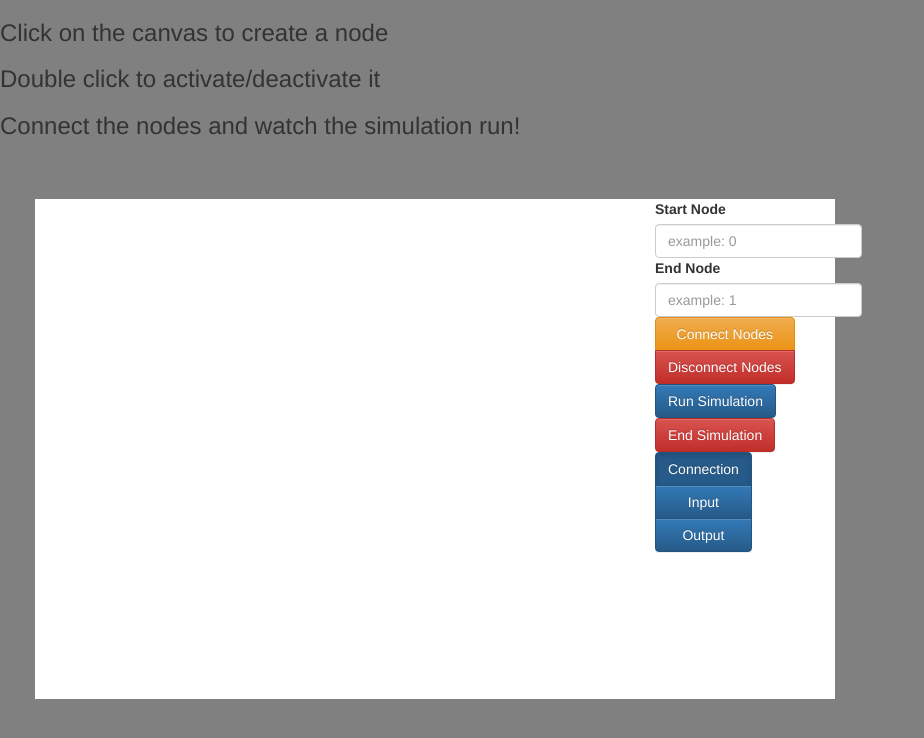
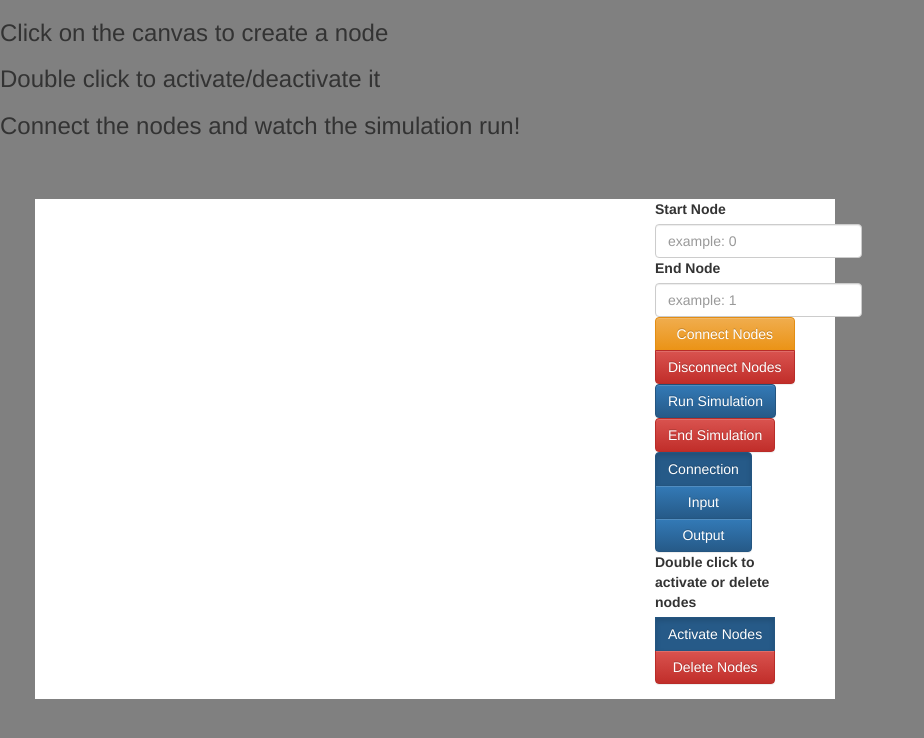
Before and after one commit to spiterman/SNN, a website: page client/index.html in a window 1280 px wide. Shown: the whole page, without its empty margins (0-924 px from the left). Drawn offline with nearby package versions, Linux system fonts and the light colour scheme.

Commit message:
[feat] Add delete Node buttons

```diff
--- a/client/index.html
+++ b/client/index.html
@@ -48,6 +48,11 @@
         <button type="button" class="btn btn-primary" id="input" onclick="setNodeType('input')">Input</button>
         <button type="button" class="btn btn-primary" id="output" onclick="setNodeType('output')">Output</button>
       </div>
+      <div class="btn-group-vertical">
+        <label for="">Double click to activate or delete nodes</label>
+        <button type="button" class="btn btn-primary active" id="activateNodes" onclick="setDblClickAction('activateNodes')">Activate Nodes</button>
+        <button type="button" class="btn btn-danger" id="deleteNodes" onclick="setDblClickAction('deleteNodes')">Delete Nodes</button>
+      </div>
     </div>
 
   <script src="bower_components/jquery/dist/jquery.min.js"></script>
```
